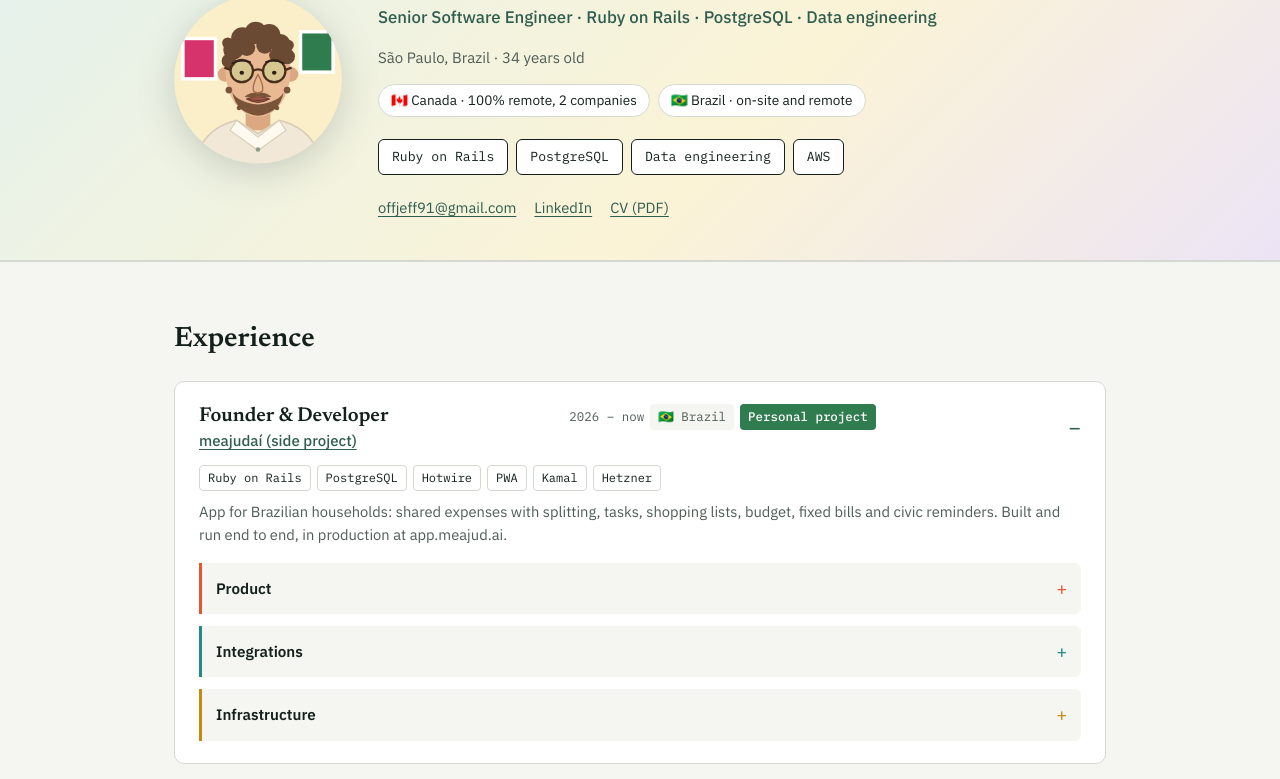
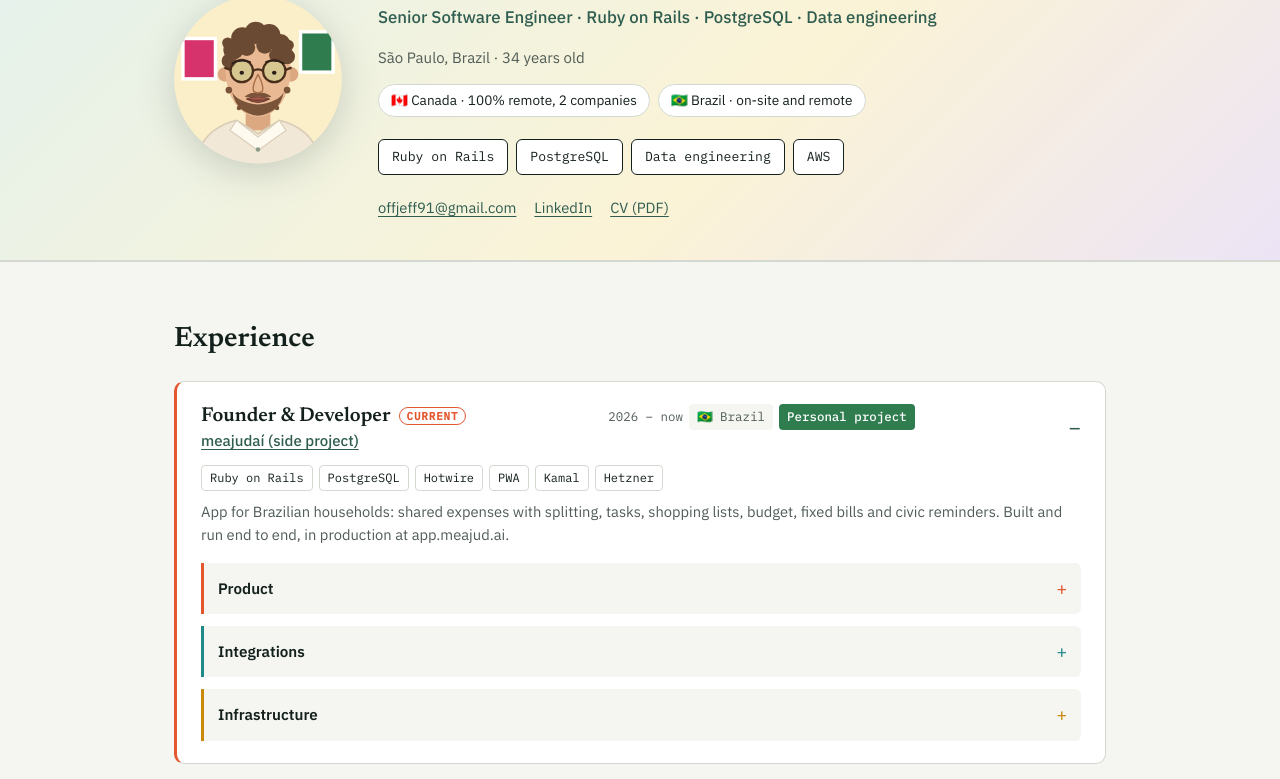
Before and after one commit to offjeff91/offjeff91.github.io, a plain HTML site: page index.html in a window 1280 px wide. Shown: the part 171-950 px from the top of the page. Drawn offline with Linux system fonts and the light colour scheme.

Commit message:
Highlight current roles with a subtle accent and badge (#3)
Claude-Session: https://claude.ai/code/session_015XArTjPzz6r2qApD2iWUBs

Co-authored-by: Claude <noreply@anthropic.com>

```diff
--- a/index.html
+++ b/index.html
@@ -82,6 +82,8 @@
   .jobs { list-style: none; }
   .job { background: var(--card); border: 1px solid var(--rule); border-radius: 10px; padding: 22px 24px; margin-bottom: 18px; transition: opacity .3s; }
   .job.dim { opacity: .35; }
+  .job.current { border-left: 3px solid var(--coral); }
+  .now { font-family: var(--mono); font-size: .68rem; letter-spacing: .08em; text-transform: uppercase; color: var(--coral); border: 1px solid currentColor; border-radius: 999px; padding: 1px 7px; margin-left: 8px; vertical-align: middle; }
   .job-head { display: flex; flex-wrap: wrap; justify-content: space-between; gap: 6px 20px; align-items: flex-start; }
   .job h3 { font-family: var(--serif); font-weight: 600; font-size: 1.25rem; line-height: 1.25; }
   .company { font-weight: 500; color: var(--moss); }
@@ -494,7 +496,8 @@
   const jobsEl = document.getElementById("jobs");
   JOBS.forEach(j => {
     const li = document.createElement("li");
-    li.className = "job";
+    const current = /now$/.test(j.when);
+    li.className = current ? "job current" : "job";
     li.dataset.stack = j.stack.join("|");
     const cls = j.canada ? "loc canada" : "loc";
     li.innerHTML = `
@@ -502,7 +505,7 @@
       <summary>
       <div class="job-head">
         <div>
-          <h3>${j.role}</h3>
+          <h3>${j.role}${current ? `<span class="now">Current</span>` : ""}</h3>
           <div class="company">${j.url ? `<a href="${j.url}" target="_blank" rel="noopener">${j.company}</a>` : j.company}</div>
         </div>
         <div class="meta">
```
